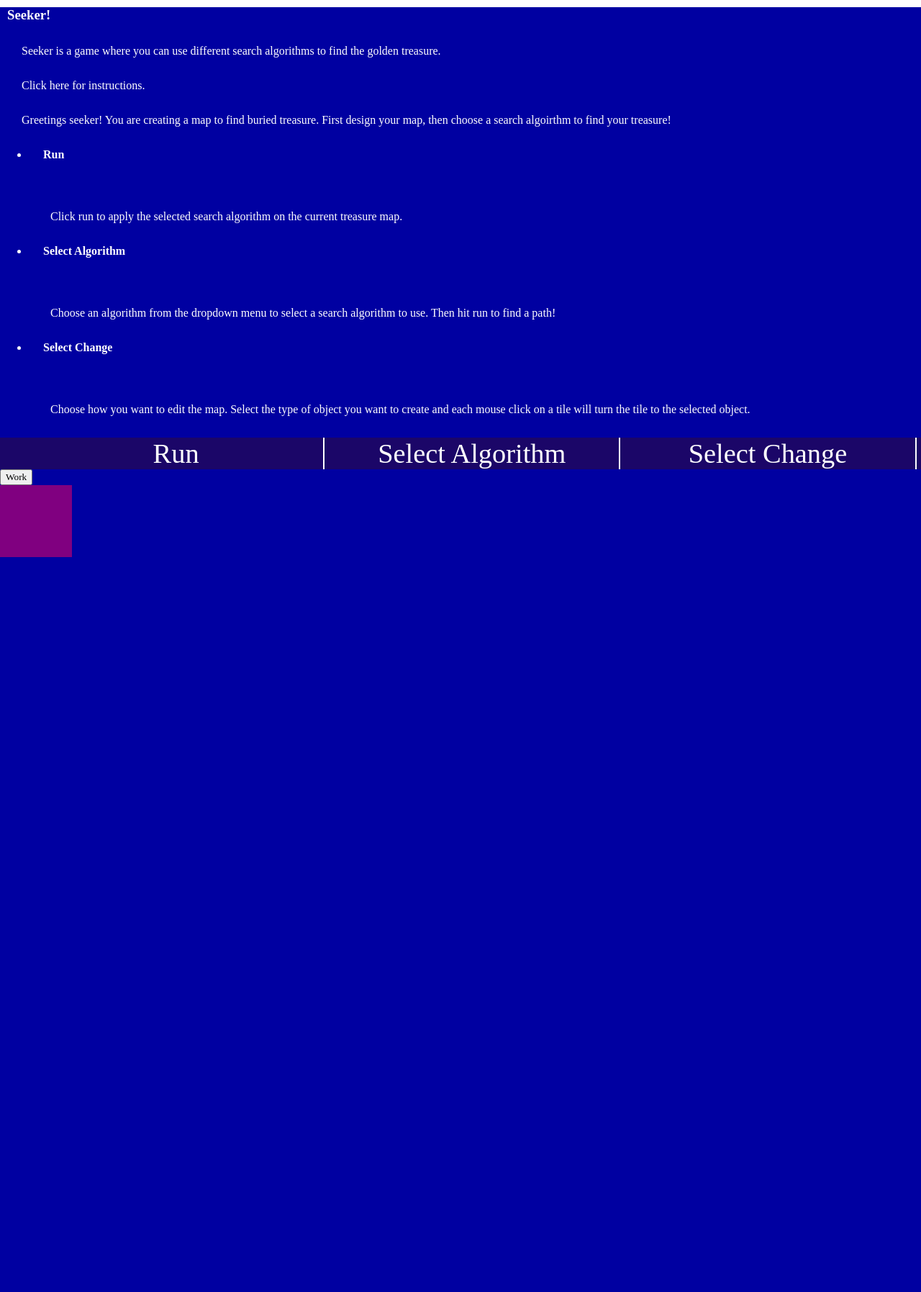
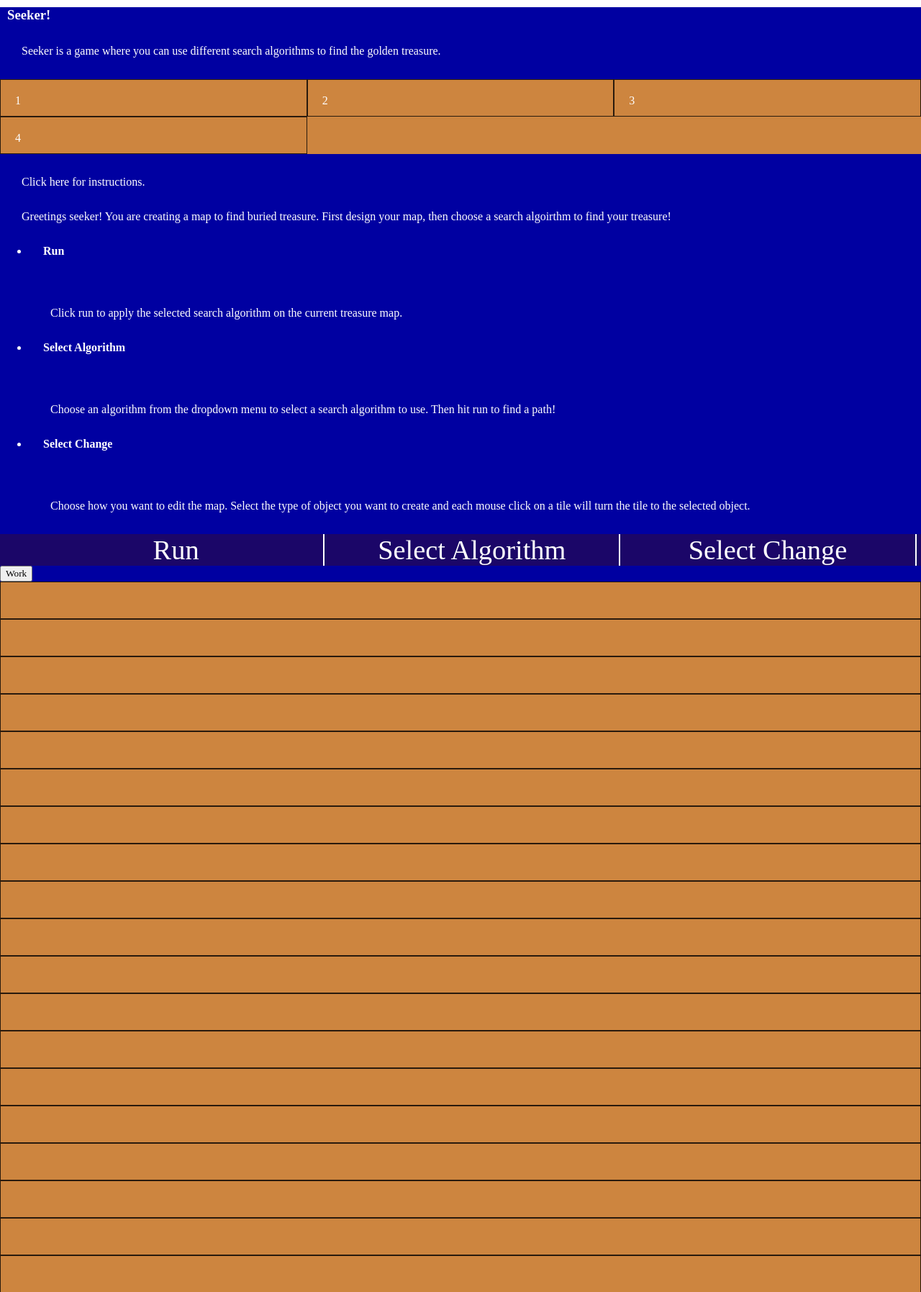
Before and after one commit to ralamo33/mysite, a Django app: page /seeker/ in a window 1280 px wide. Shown: the part 140-1935 px from the top of the page at 72% size. Before the commit the page ends 914 px from the top, so only its background shows below. Run offline with Django 3.2, Linux system fonts and the light colour scheme.

Commit message:
DummyWorkingMap works

```diff
--- a/assets/script.js
+++ b/assets/script.js
@@ -1,7 +1,7 @@
 let create = document.getElementById("work");
 let map = document.getElementById("map");
 let mapItems = [];
-createGraph(1, 1)
+createGraph(10, 10)
 
 function createGraph(rows, cols) {
     let r = 0;
@@ -16,7 +16,7 @@ function createGraph(rows, cols) {
 
 function addCell() {
     let cell = document.createElement("div");
-    cell.classList.add("cell");
+    cell.classList.add("working-cell");
     map.appendChild(cell);
 }
 
--- a/assets/style.css
+++ b/assets/style.css
@@ -4,25 +4,41 @@ Designed for seeker.html
 :root {
     --rowNum: 10;
     --colNum: 5;
-    --gridHeight: 300px;
+}
+
+#working-map {
+    display: grid;
+    grid-template-columns: auto auto auto;
+    background-color: peru;
+}
+
+.working-cell {
+    height: 10px;
+    background-color: peru;
+    border: 1px solid rgba(0, 0, 0, 0.8);
+    padding: 20px;
 }
 
 .map {
-    /*
-    grid-template-rows: repeat(var(--rowNum), var(--gridHeight));
-    grid-template-columns: repeat(var(--colNum), auto);*/
+/*    grid-template-rows: repeat(var(--rowNum), auto);*/
+    /*grid-template-columns: auto auto auto;
     display: grid;
     width: 100px;
     height: 100px;
     color: white;
-    background-color: coral;
+    background-color: coral;*/
+    display: grid;
+    grid-template-columns: auto auto auto;
+    background-color: #2196F3;
+    padding: 10px;
 }
 
 .cell {
-
-    width: 100px;
-    height: 100px;
-    background-color: purple;
+    height: 10px;
+    background-color: peru;
+    border: 1px solid rgba(0, 0, 0, 0.8);
+    padding: 20px;
+    font-size: 30px;
 }
 
 .seeker-bar {
--- a/main/Templates/main/seeker.html
+++ b/main/Templates/main/seeker.html
@@ -4,6 +4,12 @@
     <div class="intro">
         <h3 id="seeker-title">Seeker!</h3>
         <p class="intro-text">Seeker is a game where you can use different search algorithms to find the golden treasure.</p>
+        <div id="working-map">
+            <div class="working-cell">1</div>
+            <div class="working-cell" id="2">2</div>
+            <div class="working-cell" id="3">3</div>
+            <div class="working-cell" id="4">4</div>
+        </div>
         <div class="instructions">
             <p class="intro-text">Click here for instructions.</p>
             <p class="hidden-text">Greetings seeker! You are creating a map to find buried treasure. First design your map, then choose
@@ -35,7 +41,7 @@
         <li class="seeker-item" id="algorithm">Select Algorithm</li>
         <li class="seeker-item" id="change">Select Change</li>
     </ul>
-    <button id="work" onclick=createGraph()>Work</button>
+    <button id="work" onclick=addCell()>Work</button>
     <div id="map"></div>
 </body>
 </html>
```
